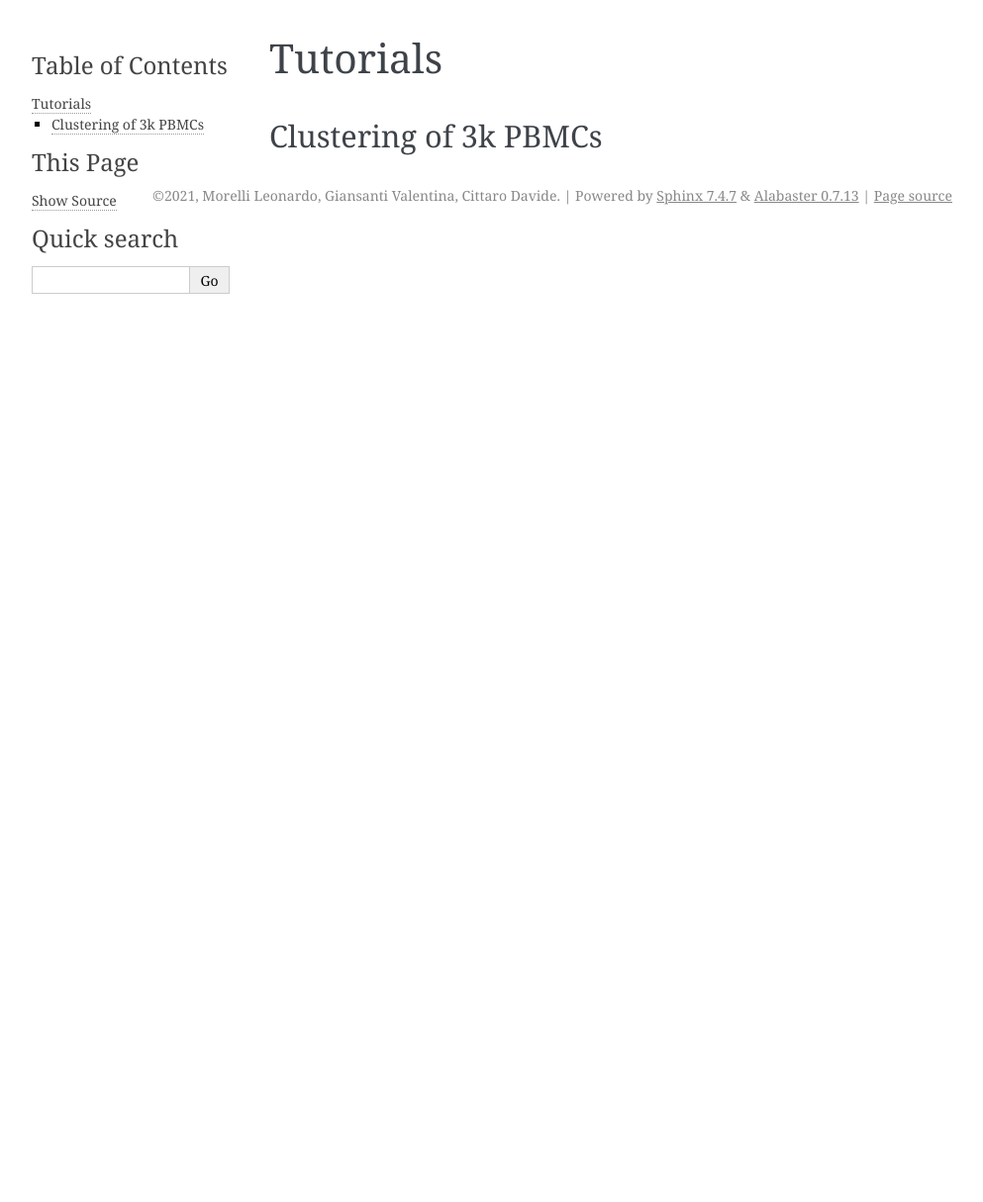
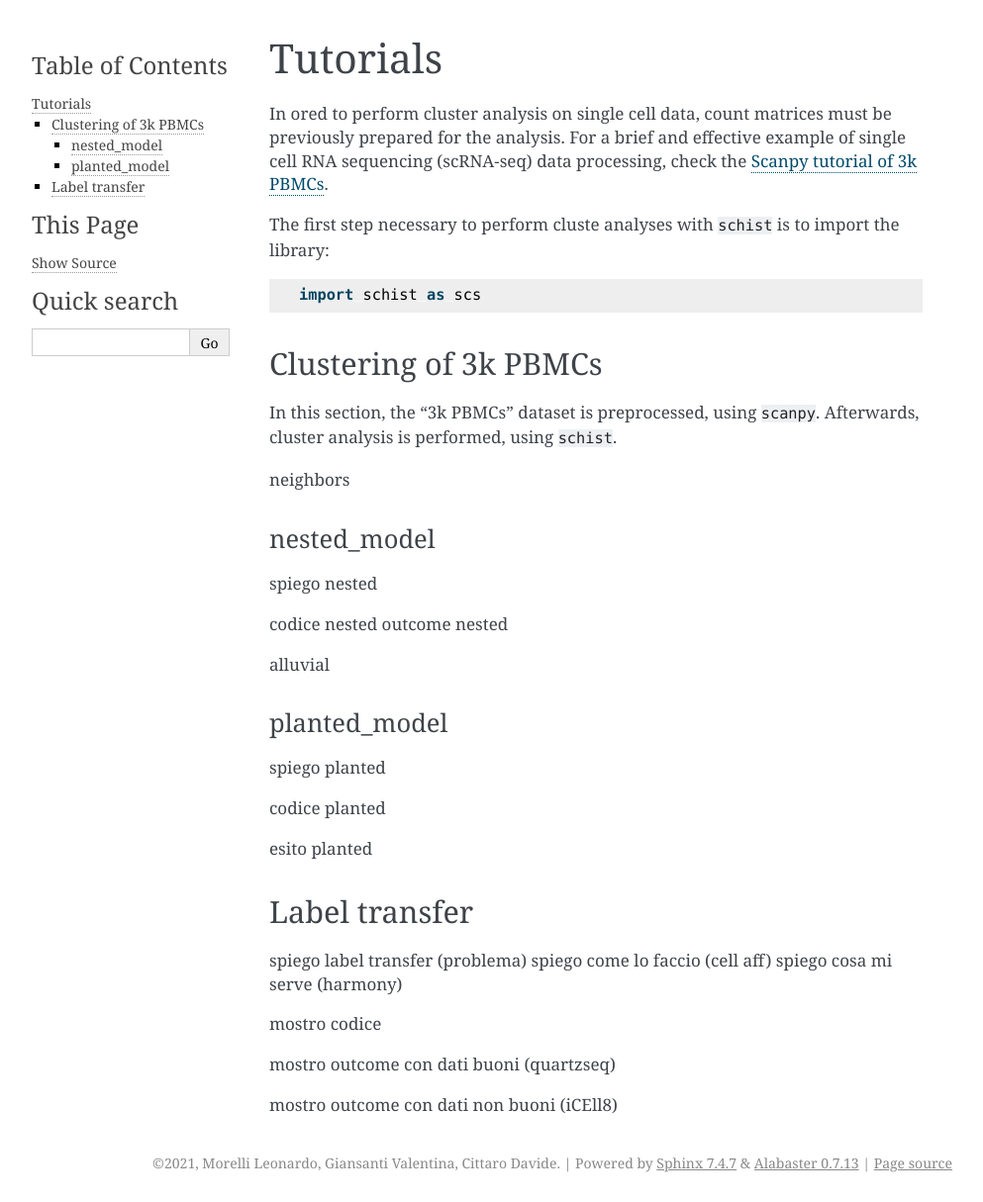
Before and after one commit to dawe/schist, a Sphinx documentation site: the page built from docs/source/tutorials.rst, in a window 1280 px wide and 1215 px high. Shown: the whole window at 99% size, without its empty margins (148-1141 px from the left). Built offline with Sphinx 7.4.7, drawn with Linux system fonts in a browser that asks for light colours.

Commit message:
tutorial exapmles

```diff
--- a/docs/source/tutorials.rst
+++ b/docs/source/tutorials.rst
@@ -3,6 +3,57 @@
 Tutorials
 =========
 
+.. highlight:: python
+
+In ored to perform cluster analysis on single cell data, count matrices must be previously prepared for the analysis. For a brief and effective example of single cell RNA sequencing (scRNA-seq) data processing, check the `Scanpy tutorial of 3k PBMCs <https://scanpy-tutorials.readthedocs.io/en/latest/pbmc3k.html>`_.
+
+The first step necessary to perform cluste analyses with ``schist`` is to import the library::
+
+    import schist as scs
+
 ----------------------
 Clustering of 3k PBMCs
 ----------------------
+
+In this section, the "3k PBMCs" dataset is preprocessed, using ``scanpy``. Afterwards, cluster analysis is performed, using ``schist``.
+
+neighbors
+
+nested_model
+^^^^^^^^^^^^
+
+spiego nested
+
+
+codice nested
+outcome nested
+
+
+alluvial
+
+
+
+
+planted_model
+^^^^^^^^^^^^^
+
+spiego planted
+
+codice planted
+
+esito planted
+
+
+--------------
+Label transfer
+--------------
+
+spiego label transfer (problema)
+spiego come lo faccio (cell aff)
+spiego cosa mi serve (harmony)
+
+mostro codice
+
+mostro outcome con dati buoni (quartzseq)
+
+mostro outcome con dati non buoni (iCEll8)
```
